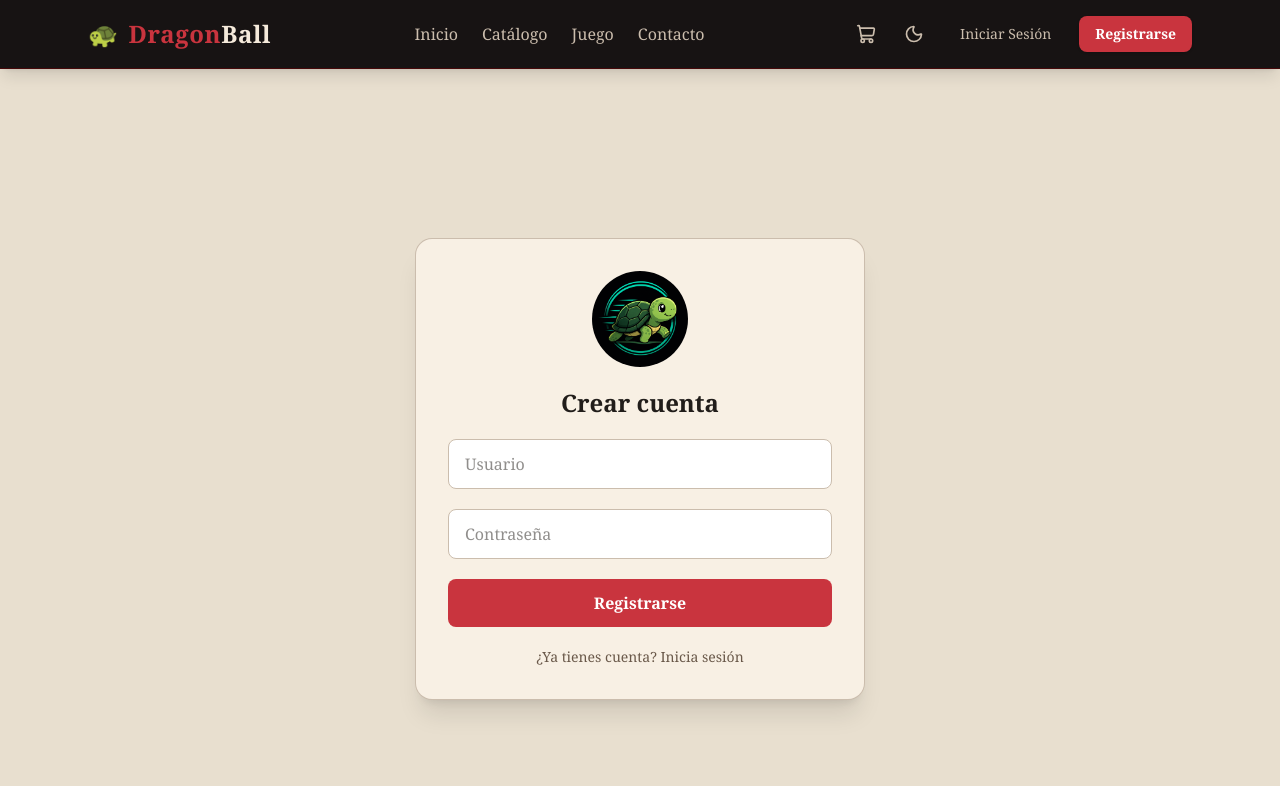
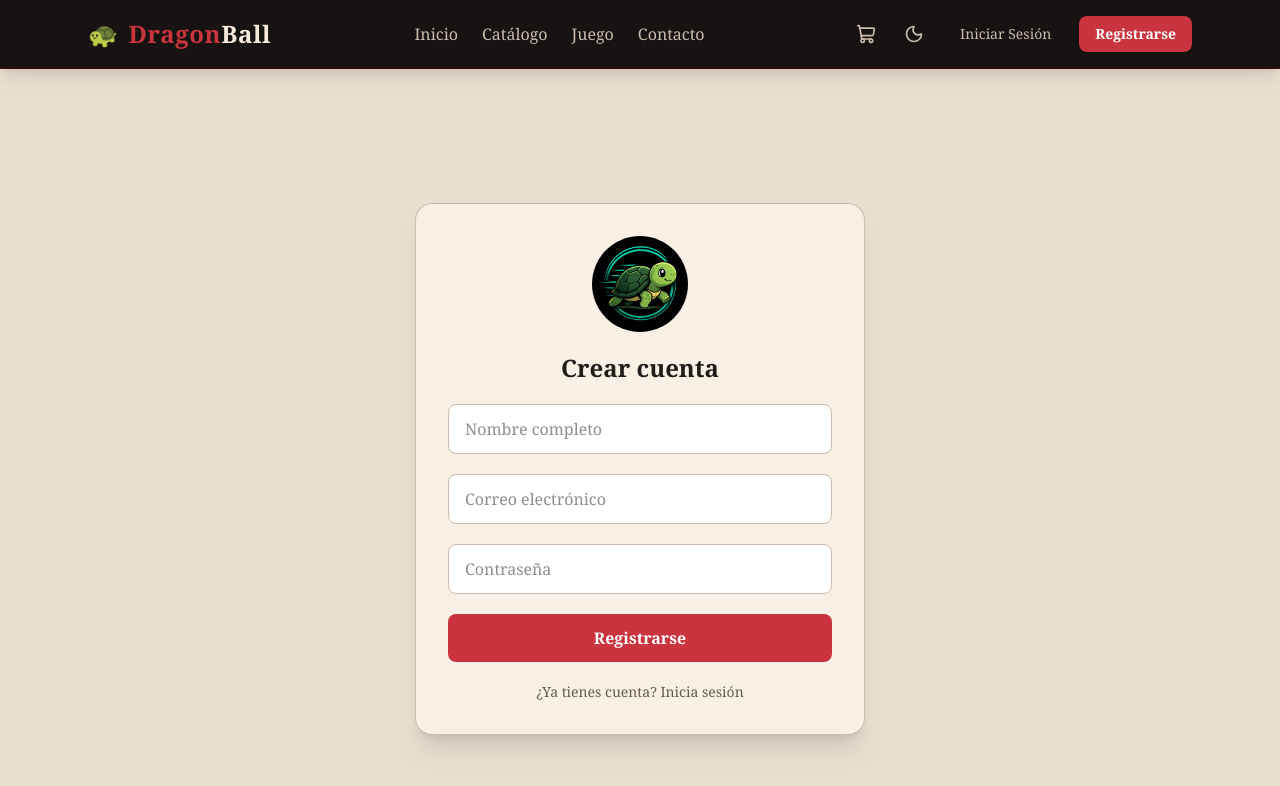
Before and after one commit to juansebastianmorales500-prog/proyecto-de-react, a React (Vite) app: page /registro in a window 1280 px wide. Shown: the top 786 px of the page. Built offline with nearby package versions, Linux system fonts and the light colour scheme.

Commit message:
perfil mejorado

```diff
--- a/src/components/auth/Login.jsx
+++ b/src/components/auth/Login.jsx
@@ -2,7 +2,7 @@ import { useState } from "react";
 import { Link, useNavigate, useLocation } from "react-router-dom";
 
 function Login() {
-  const [usuario, setUsuario] = useState("");
+  const [email, setEmail] = useState("");
   const [password, setPassword] = useState("");
   const [error, setError] = useState("");
 
@@ -16,7 +16,6 @@ function Login() {
 
     let datos;
     try {
-      // ✅ Leemos la cuenta registrada en la base de datos local
       datos = JSON.parse(localStorage.getItem("cuenta_registrada") || "null");
     } catch {
       datos = null;
@@ -27,19 +26,28 @@ function Login() {
       return;
     }
 
+    const emailIngresado = email.trim().toLowerCase();
+
     if (
-      usuario === datos.usuario &&
+      emailIngresado === (datos.email || "").toLowerCase() &&
       password === datos.password
     ) {
-      // ✅ Guardamos las banderas e información del usuario SOLO cuando inicia sesión con éxito
       localStorage.setItem("logueado", "true");
-      localStorage.setItem("usuario", JSON.stringify({ usuario: datos.usuario }));
+      localStorage.setItem(
+        "usuario",
+        JSON.stringify({
+          usuario: datos.usuario || datos.nombre || emailIngresado,
+          nombre: datos.nombre || "",
+          email: datos.email || emailIngresado,
+          password: datos.password || "",
+        })
+      );
       sessionStorage.removeItem("logueado");
 
       window.dispatchEvent(new Event("sesion-cambiada"));
       navigate(from, { replace: true });
     } else {
-      setError("Usuario o contraseña incorrectos.");
+      setError("Correo o contraseña incorrectos.");
     }
   }
 
@@ -51,12 +59,12 @@ function Login() {
         <h2 className="text-center text-2xl font-bold text-[#211d1a] dark:text-[#f8f0e4]">Iniciar sesión</h2>
 
         <input
-          type="text"
-          placeholder="Usuario"
+          type="email"
+          placeholder="Correo electrónico"
           required
           className="rounded-lg border border-[#cbbdad] bg-white px-4 py-3 outline-none focus:border-[#c9343e] focus:ring-2 focus:ring-[#c9343e]/20 dark:border-[#5c4545] dark:bg-[#171313] dark:text-[#f8f0e4]"
-          value={usuario}
-          onChange={(e) => setUsuario(e.target.value)}
+          value={email}
+          onChange={(e) => setEmail(e.target.value)}
         />
 
         <input
--- a/src/components/auth/Registro.jsx
+++ b/src/components/auth/Registro.jsx
@@ -5,21 +5,29 @@ import Swal from "sweetalert2";
 function Registro() {
   const navigate = useNavigate();
 
-  const [usuario, setUsuario] = useState("");
+  const [nombre, setNombre] = useState("");
+  const [email, setEmail] = useState("");
   const [password, setPassword] = useState("");
   const [error, setError] = useState("");
 
   async function registrar(e) {
     e.preventDefault();
 
-    if (usuario.trim() === "" || password.trim() === "") {
-      setError("Todos los campos son obligatorios.");
+    const nombreLimpio = nombre.trim();
+    const emailLimpio = email.trim().toLowerCase();
+
+    if (!nombreLimpio || !emailLimpio || !password.trim()) {
+      setError("Nombre, correo y contraseña son obligatorios.");
+      return;
+    }
+
+    if (!emailLimpio.includes("@") || !emailLimpio.includes(".")) {
+      setError("Ingresá un correo válido.");
       return;
     }
 
     let usuarioExistente;
     try {
-      // ✅ Cambiamos a la clave "cuenta_registrada" para la base de datos local
       usuarioExistente = JSON.parse(localStorage.getItem("cuenta_registrada") || "null");
     } catch {
       usuarioExistente = null;
@@ -27,18 +35,19 @@ function Registro() {
 
     if (
       usuarioExistente &&
-      usuarioExistente.usuario === usuario
+      (usuarioExistente.email === emailLimpio || usuarioExistente.usuario === nombreLimpio)
     ) {
-      setError("Ese usuario ya existe.");
+      setError("Ese usuario o correo ya existe.");
       return;
     }
 
     const datos = {
-      usuario,
+      nombre: nombreLimpio,
+      usuario: nombreLimpio,
+      email: emailLimpio,
       password,
     };
 
-    // ✅ Guardamos en "cuenta_registrada" en vez de "usuario"
     localStorage.setItem("cuenta_registrada", JSON.stringify(datos));
 
     await Swal.fire({
@@ -60,11 +69,20 @@ function Registro() {
 
         <input
           type="text"
-          placeholder="Usuario"
+          placeholder="Nombre completo"
           required
           className="rounded-lg border border-[#cbbdad] bg-white px-4 py-3 outline-none focus:border-[#c9343e] focus:ring-2 focus:ring-[#c9343e]/20 dark:border-[#5c4545] dark:bg-[#171313] dark:text-[#f8f0e4]"
-          value={usuario}
-          onChange={(e) => setUsuario(e.target.value)}
+          value={nombre}
+          onChange={(e) => setNombre(e.target.value)}
+        />
+
+        <input
+          type="email"
+          placeholder="Correo electrónico"
+          required
+          className="rounded-lg border border-[#cbbdad] bg-white px-4 py-3 outline-none focus:border-[#c9343e] focus:ring-2 focus:ring-[#c9343e]/20 dark:border-[#5c4545] dark:bg-[#171313] dark:text-[#f8f0e4]"
+          value={email}
+          onChange={(e) => setEmail(e.target.value)}
         />
 
         <input
--- a/src/pages/perfil/Perfil.jsx
+++ b/src/pages/perfil/Perfil.jsx
@@ -5,7 +5,7 @@ import fotoPerfilDefault from "../../assets/foto-perfil.svg";
 const FOTO_PERFIL_KEY = "fotoPerfil";
 
 function Perfil() {
-  const usuario = JSON.parse(localStorage.getItem("usuario") || "null");
+  const usuarioActual = JSON.parse(localStorage.getItem("usuario") || "null");
   const [fotoPerfil, setFotoPerfil] = useState(() => localStorage.getItem(FOTO_PERFIL_KEY) || fotoPerfilDefault);
 
   const handleFotoChange = (event) => {
@@ -57,8 +57,8 @@ function Perfil() {
         </div>
 
         <h1 className="mt-6 text-2xl font-bold text-[#211d1a] dark:text-[#f8f0e4]">Perfil del investigador</h1>
-        <p className="mt-3 text-[#695849] dark:text-[#cbbdad]">{usuario?.usuario || "Usuario"}</p>
-        <p className="mt-2 text-sm text-[#7d6858] dark:text-[#dcccb5]">Sube tu foto para personalizar tu perfil.</p>
+        <p className="mt-3 text-xl font-semibold text-[#211d1a] dark:text-[#f8f0e4]">{usuarioActual?.nombre || usuarioActual?.usuario || "Usuario"}</p>
+        <p className="mt-2 text-[#695849] dark:text-[#cbbdad]">{usuarioActual?.email || "correo@ejemplo.com"}</p>
       </section>
     </main>
   );
```
